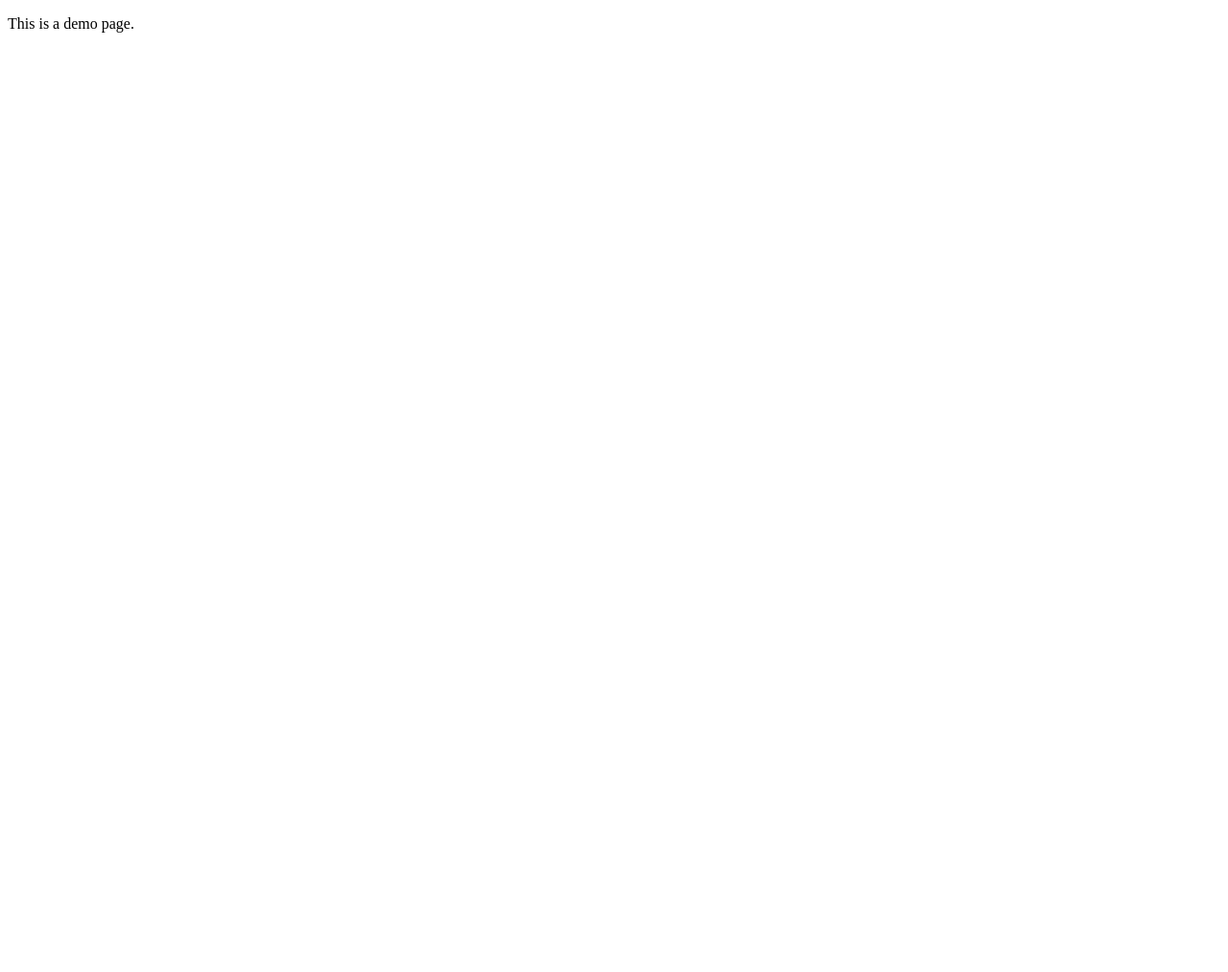
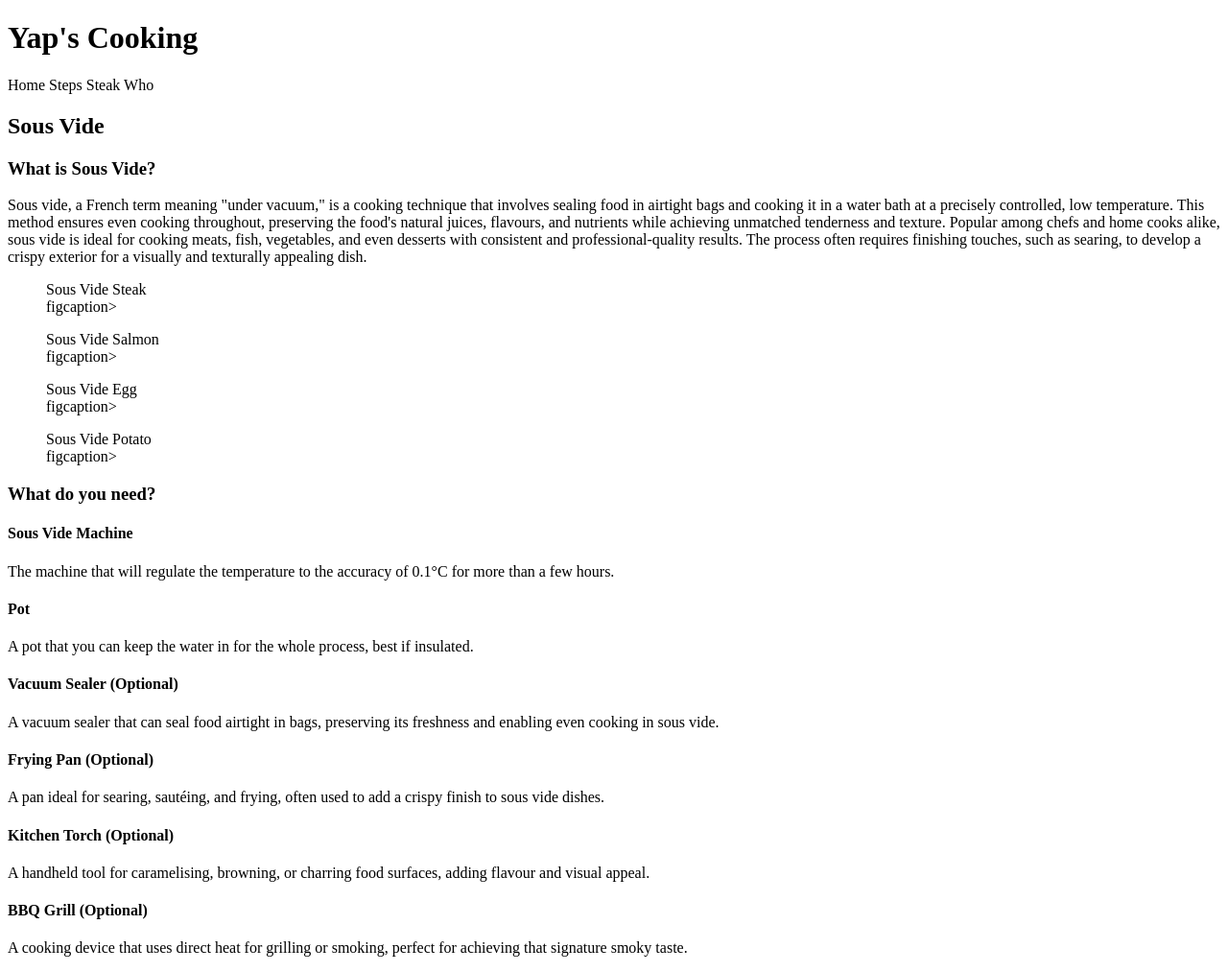
Before and after one commit to HCHSsteam/HCHSsteam.github.io, a plain HTML site: page index.html in a window 1280 px wide. Shown: the whole page at 96% size. Before the commit the page ends 800 px from the top, so only its background shows below. Drawn offline with Linux system fonts and the light colour scheme.

Commit message:
Update index.html

```diff
--- a/index.html
+++ b/index.html
@@ -1,10 +1,91 @@
 <!DOCTYPE html>
 <html lang="en">
 	<head>
-		<title>The Engineer's Engineering Channel - Homepage</title>
+		<title>Yap's Cooking - Sous Vide</title>
 		<meta charset="utf-8">
 	</head>
 	<body>
-		<p>This is a demo page.</p>
+		<header>
+			<h1>Yap's Cooking</h1>
+			<nav>Home Steps Steak Who</nav>
+			<h2>Sous Vide</h2>
+		</header>
+		<main>
+			<section>
+				<figure>
+
+				</figure>
+				<article>
+					<h3>What is Sous Vide?</h3>
+					<p>Sous vide, a French term meaning "under vacuum," is a cooking technique that involves sealing food in airtight bags and cooking it in a water bath at a precisely controlled, low temperature. This method ensures even cooking throughout, preserving the food's natural juices, flavours, and nutrients while achieving unmatched tenderness and texture. Popular among chefs and home cooks alike, sous vide is ideal for cooking meats, fish, vegetables, and even desserts with consistent and professional-quality results. The process often requires finishing touches, such as searing, to develop a crispy exterior for a visually and texturally appealing dish.
+</p>
+				</article>
+			</section>
+			<section>
+				<figure>
+
+					<figcaption>Sous Vide Steak</figcaption>figcaption>
+				</figure>
+				<figure>
+
+					<figcaption>Sous Vide Salmon</figcaption>figcaption>
+				</figure>
+				<figure>
+
+					<figcaption>Sous Vide Egg</figcaption>figcaption>
+				</figure>
+				<figure>
+
+					<figcaption>Sous Vide Potato</figcaption>figcaption>
+				</figure>
+			</section>
+			<section>
+				<header>
+					<h3>What do you need?</h3>
+				</header>
+				<section>
+					<figure>
+
+					</figure>
+					<h4>Sous Vide Machine</h4>
+					<p>The machine that will regulate the temperature to the accuracy of 0.1°C for more than a few hours.</p>
+				</section>
+				<section>
+					<figure>
+
+					</figure>
+					<h4>Pot</h4>
+					<p>A pot that you can keep the water in for the whole process, best if insulated.</p>
+				</section>
+				<section>
+					<figure>
+
+					</figure>
+					<h4>Vacuum Sealer (Optional)</h4>
+					<p>A vacuum sealer that can seal food airtight in bags, preserving its freshness and enabling even cooking in sous vide.</p>
+				</section>
+				<section>
+					<figure>
+
+					</figure>
+					<h4>Frying Pan (Optional)</h4>
+					<p>A pan ideal for searing, sautéing, and frying, often used to add a crispy finish to sous vide dishes. </p>
+				</section>
+				<section>
+					<figure>
+
+					</figure>
+					<h4>Kitchen Torch (Optional)</h4>
+					<p>A handheld tool for caramelising, browning, or charring food surfaces, adding flavour and visual appeal. </p>
+				</section>
+				<section>
+					<figure>
+
+					</figure>
+					<h4>BBQ Grill (Optional)</h4>
+					<p>A cooking device that uses direct heat for grilling or smoking, perfect for achieving that signature smoky taste. </p>
+				</section>
+			</section>
+		</main>
 	</body>
 </html>
```
